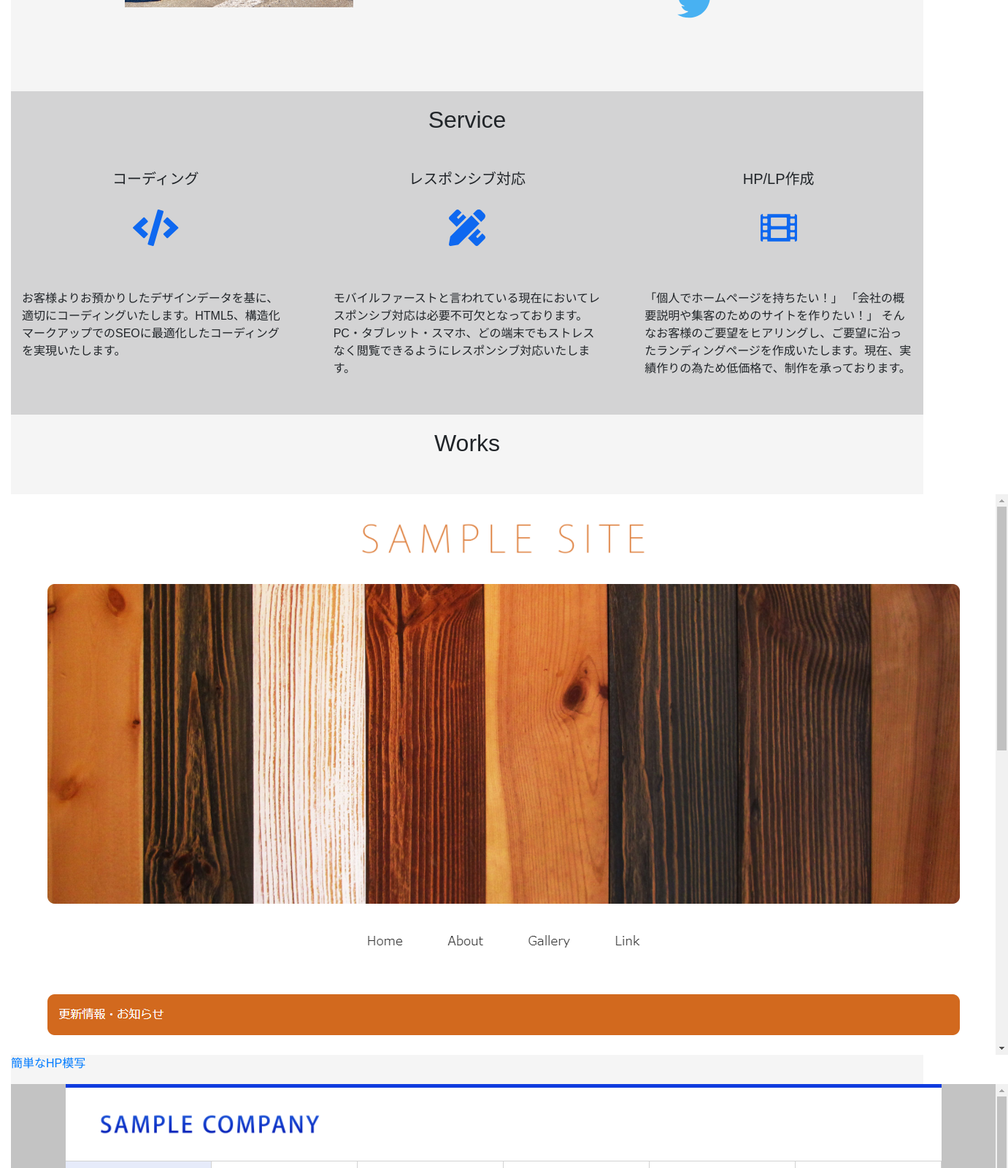
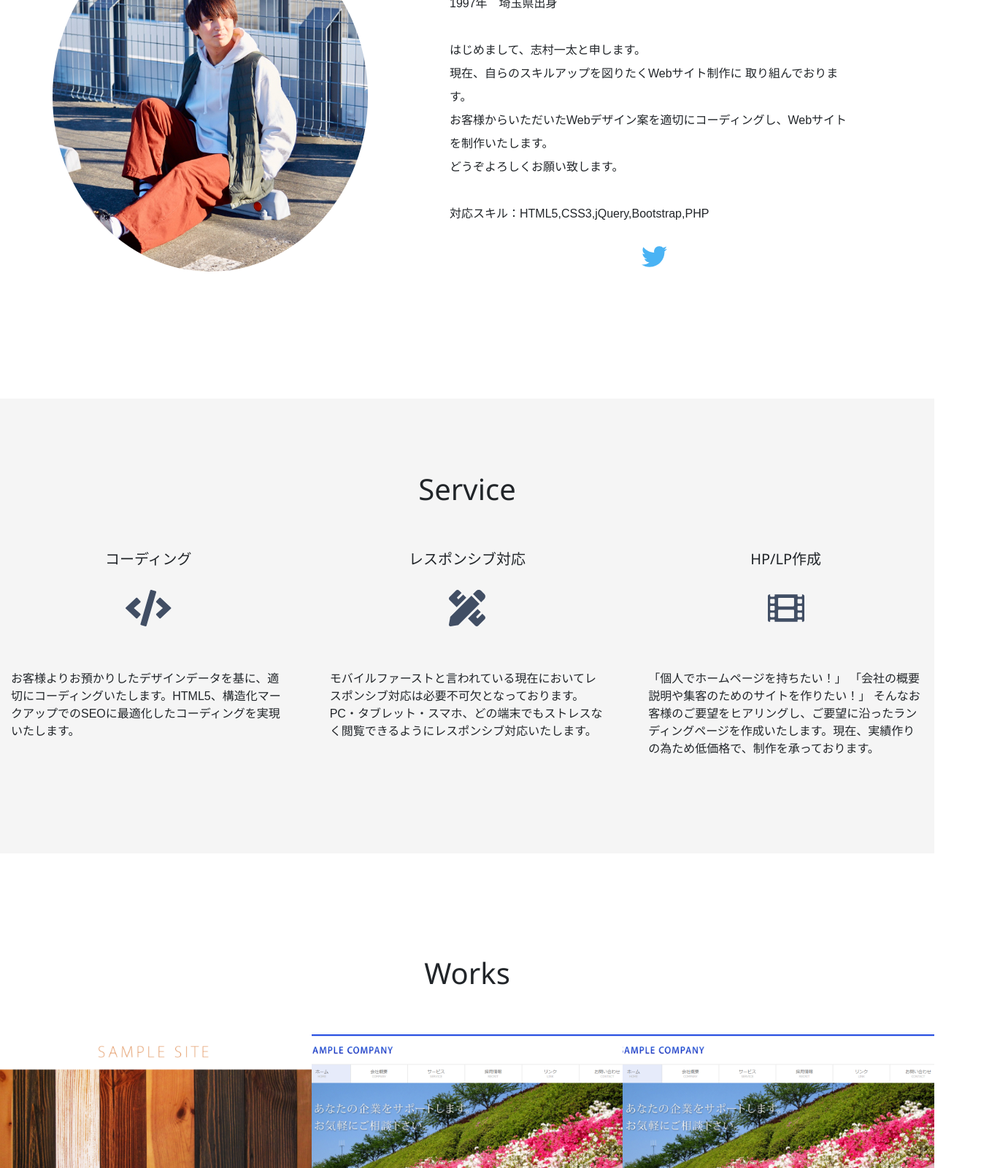
Before and after one commit to kazuhiro1120159/my-portfolio, a plain HTML site: page index.html in a window 1280 px wide. Shown: the part 1000-2600 px from the top of the page at 73% size, 1381 px wide, since content can reach past the window. Drawn offline with nearby package versions, Linux system fonts and the light colour scheme.

Commit message:
Add files via upload

```diff
--- a/codebegin4.css
+++ b/codebegin4.css
@@ -6,9 +6,14 @@
 ----------------------------*/
 body{
     font-family: "selif",sans-serif;
+    margin: 0;
+    display: block;
 }
 .container{
-    max-width: 100%;
+    max-width:100%;
+    margin: 0;
+    display: block;
+    padding: 0% ;
 }
 .text{
     font-family: sans-serif;
@@ -16,9 +21,18 @@ body{
 }
 .title{
     text-align: center;
-    margin-bottom: 50px;
+    margin-bottom: 60px;
 }
-
+img{
+    vertical-align: middle;
+}
+h2{
+    font-family: "Segoe UI";
+    font-size: 40px;
+}
+h3{
+    font-family: "Segoe UI";
+}
 /*----------------------------------------------
 
 header
@@ -29,7 +43,7 @@ header
     align-items: center;
     position: relative ;
     background-image: url(header-image.jpg);
-    height:500px;
+    height:650px;
     background-size: cover;
     background-position: center;
     background-repeat: no-repeat;
@@ -97,13 +111,21 @@ li a:hover{
         border: 1px solid #d8d8d8;
     }
 
-.about_area-img img{
-    max-width: 100%;
-}
+    .about_area-img img{
+        width: 100%;
+        margin: 0 auto;
+    }
+    .a-img{
+        display: block;
+        width: 100%;
+        margin: 0 auto;
+        height: auto;
+        object-fit: cover;
+    }
+    .about_area-img{
+        margin: 0 auto;
+    }
 
-.about_area-img{
-    margin: 0 auto;
-}
 }
 
 
@@ -114,11 +136,22 @@ about
 
 ----------------------------*/
 #about{
-    padding: 20px 0;
-    background-color: rgba(206, 206, 206, 0.2);
-    display: none;
+    padding: 100px 0;
+    background-color:#fff;
+    display: block;
+    position: relative;
+    animation: anime1 2s ease-in-out;
 }
-
+@keyframes anime1{
+    0%{
+        opacity: 0;
+        top:50px;
+    }
+    100%{
+        opacity: 1;
+        top:0px;
+    }
+}
 .about_area{
     display: flex;
     flex-wrap: wrap;
@@ -127,16 +160,18 @@ about
     }
 
     .a-img{
-        max-width: 50%;
+        width: 75%;
+        border-radius: 50%;
     }
 .about_area-img{
-    max-width: 50%;
+    width: 45%;
     text-align: center;
 }
 .about_area-description-text{
     text-align: left;
     font-size: 16px;
     padding: 15px;
+    line-height: 2;
 }
 .about_area-description{
     width: 50%;
@@ -144,9 +179,8 @@ about
 }
 .fa-twitter{
     color: #1da1f2;
-    font-size: 50px;
+    font-size: 35px;
     opacity: 0.8;
-    text-align: center;
 }
 .fa-youtube{
     color:#da1725;
@@ -174,6 +208,13 @@ about
     padding: 10px;
 }
 
+.profile{
+    font-family: "Segoe UI";
+    font-size: 28px;
+    text-align: center;
+    border-bottom: 2px solid #353535;
+    padding:0 5px 15px 5px;
+}
 /*----------------------------------------------
 
 service
@@ -181,19 +222,26 @@ service
 
 ----------------------------*/
 #service{
-    padding: 20px 0;
-    background-color: rgba(110, 109, 114, 0.3);
-    display: none;
+    padding: 100px 0;
+    background-color:rgba(206, 206, 206, 0.2);
+
+    display: block;
+    position: relative;
+    animation: anime1 3s ease-in-out;
 }
 #contact{
-    padding: 20px 0;
-    background-color: rgba(110, 109, 114, 0.3);
-    display: none;
+    padding: 100px 0;
+    background-color:rgba(206, 206, 206, 0.2);
+    display: block;
+    position: relative;
+    animation: anime1 4s ease-in-out;
 }
 #works{
-    padding: 20px 0;
-    background-color:rgba(206, 206, 206, 0.2);
-    display: none;
+    padding: 140px 0;
+    background-color:#fff;
+    display: block;
+    position: relative;
+    animation: anime1 4s ease-in-out;
 }
 #service h3{
     text-align: center;
@@ -206,7 +254,7 @@ service
     font-size: 50px;
     margin-top: 20px;
     margin-bottom: 30px;
-    color:rgb(14, 104, 240);
+    color:rgb(65, 78, 100);
 }
 .works-icon{
     text-align: center;
@@ -282,16 +330,6 @@ button{
     opacity: 0.9;
 }
 
-@media screen and (max-width: 768px){
-
-    .form{
-        width: 100%;
-    }
-    .form-content{
-        margin: 30px;
-    }
-
-    }
 
 
 
@@ -303,3 +341,57 @@ footer{
     padding: 20px;
     color:#fff;
 }
+
+.portfolio_box {
+    width: calc(100% / 3);
+    height: 300px;
+    display: block;
+    position: relative;
+    text-decoration: none;
+}
+.portfolio_content a{
+    text-decoration: none;
+}
+.portfolio_content {
+    display: flex;
+    flex-wrap: wrap;
+}
+
+.porfolio_img {
+    width: 100%;
+    height: 100%;
+    object-fit: cover;
+    object-position: top;
+}
+.content-p{
+    font-size: 18px;
+    text-align: center;
+    color:rgb(65, 78, 100);
+}
+@media screen and (max-width: 768px){
+
+    .form{
+        width: 100%;
+    }
+    .form-content{
+        margin: 30px;
+    }
+    .portfolio_box{
+    width:100%;
+    margin: 0 ;
+}
+
+.portfolio_content {
+    flex-direction: column;
+    margin: 0 auto;
+}
+
+    }
+    @media screen and (max-width: 480px){
+
+        .portfolio_box {
+            width:100%;
+            margin: 0 ;
+    }
+
+        }
```
